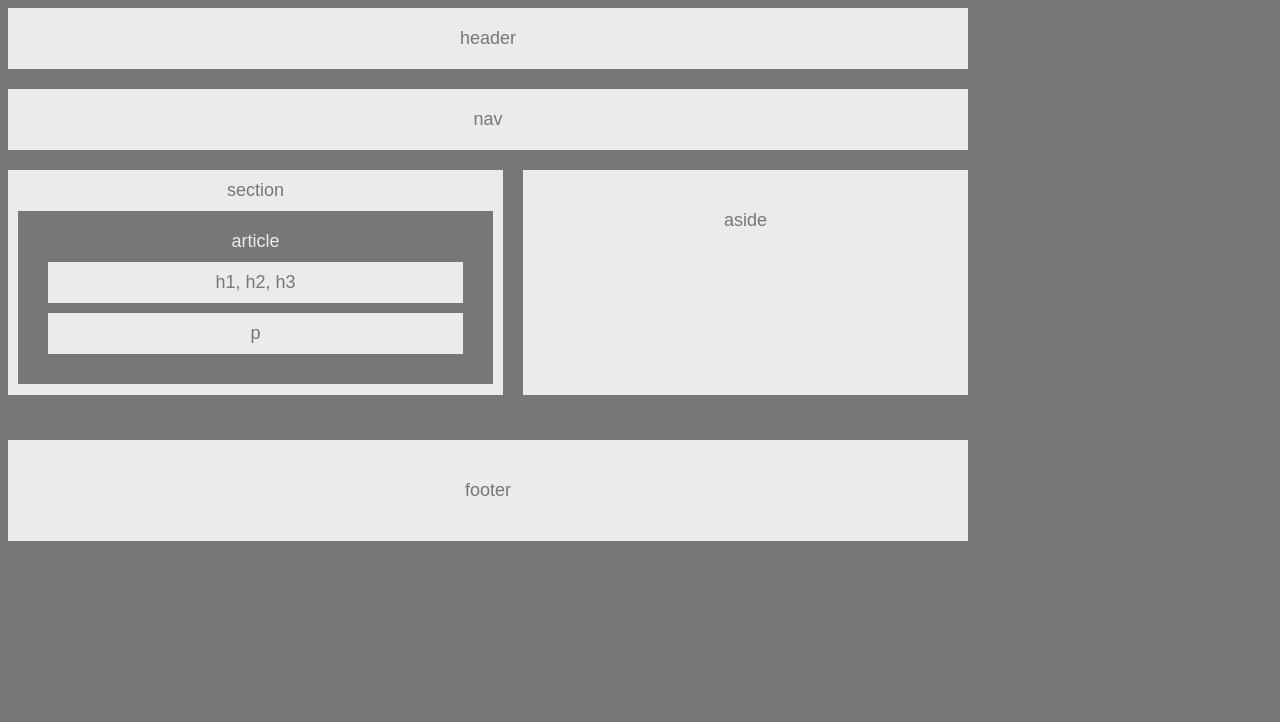
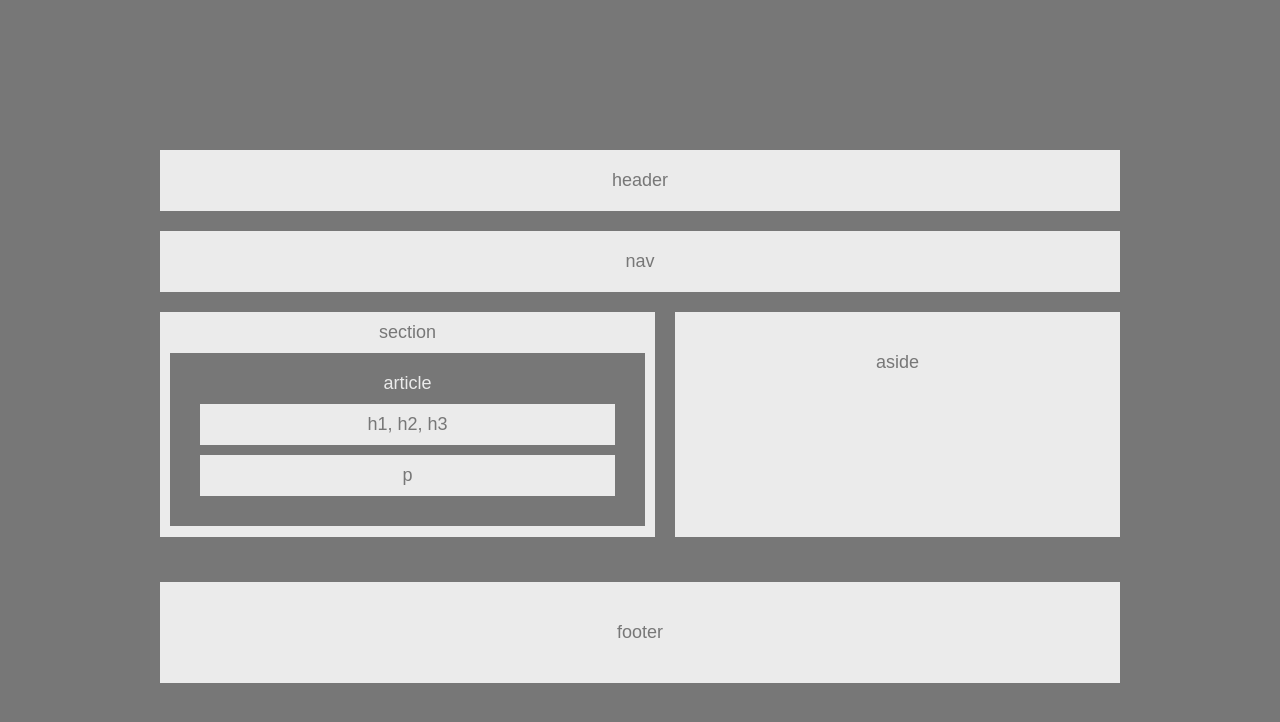
Before and after one commit to suzannaudra/HW-Wireframe, a plain HTML site: page index.html in a window 1280 px wide. Drawn offline with Linux system fonts and the light colour scheme.

Commit message:
centered content

```diff
--- a/Homework_1.css
+++ b/Homework_1.css
@@ -4,7 +4,8 @@ body {
     background: #777;
     width: 960px;
     font-size: 18px;
-
+    margin-left: calc((100vw - 960px) / 2);
+    margin-top: calc((100vh - 500px) / 2);
 }
 header, nav, section, aside, footer {
     background:#ebebeb }
```
